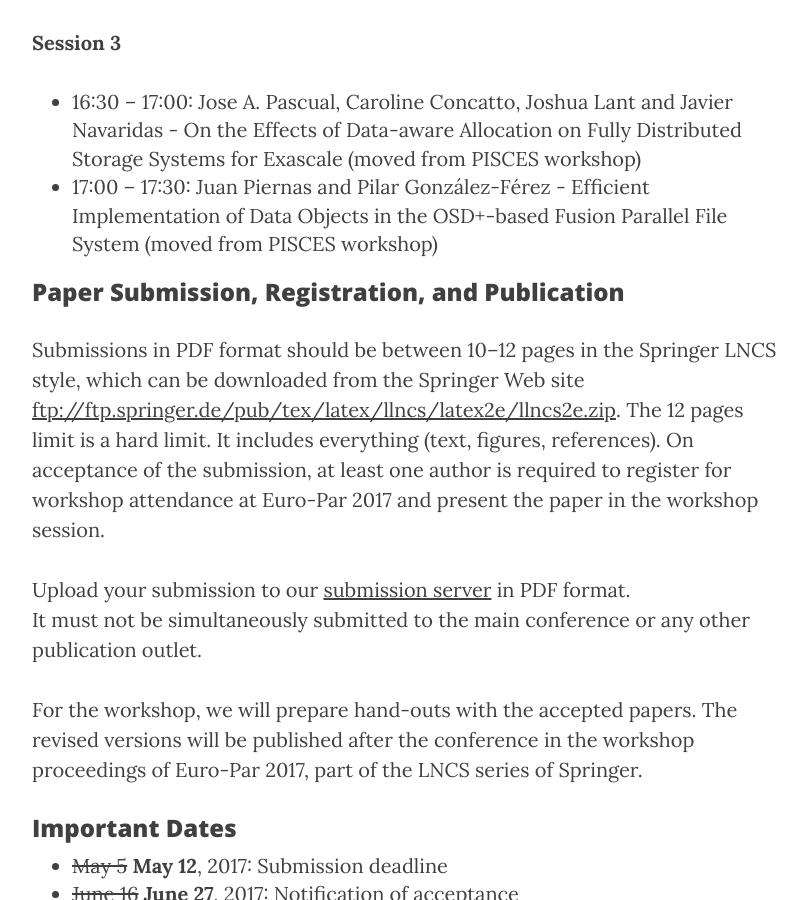
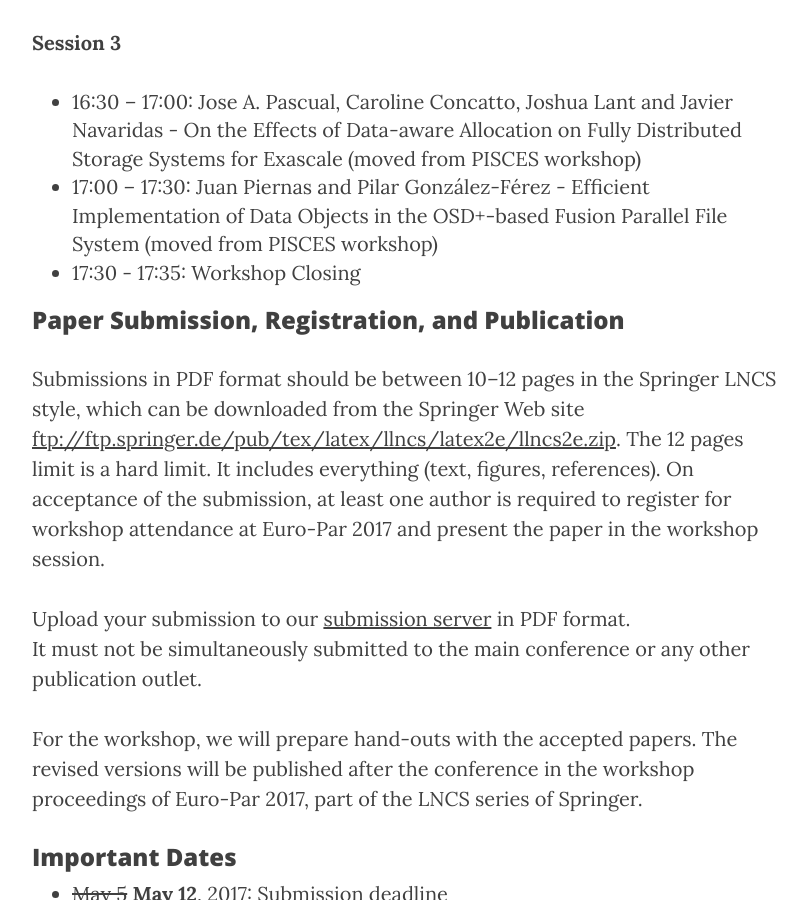
Before and after one commit to WROME/wrome.github.io, a Jekyll site: the page built from compostela2017.md, in a window 1280 px wide and 900 px high, scrolled down 3015 px. Shown: the whole window, without its empty margins (233-1040 px from the left). Built offline with Jekyll 4.4.1, drawn with Linux system fonts in a browser that asks for light colours; nearby versions of some CDN libraries.

Commit message:
announce "Workshop Closing"

```diff
--- a/compostela2017.md
+++ b/compostela2017.md
@@ -63,7 +63,7 @@ Authors from all related disciplines are invited to submit unpublished papers re
 
 * 16:30 – 17:00: Jose A. Pascual, Caroline Concatto, Joshua Lant and Javier Navaridas - On the Effects of Data-aware Allocation on Fully Distributed Storage Systems for Exascale (moved from PISCES workshop)
 * 17:00 – 17:30: Juan Piernas and Pilar González-Férez - Efficient Implementation of Data Objects in the OSD+-based Fusion Parallel File System (moved from PISCES workshop)
-
+* 17:30 - 17:35: Workshop Closing
 
 ### Paper Submission, Registration, and Publication
 
```
